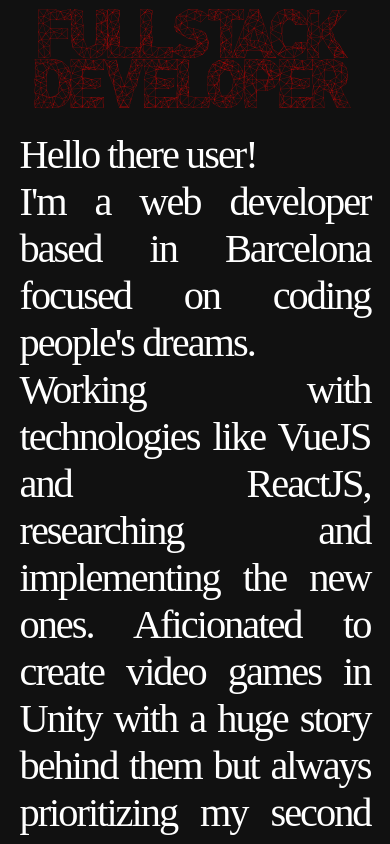
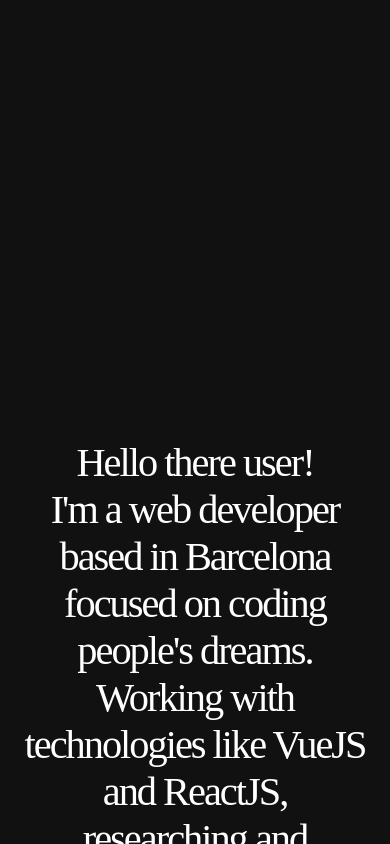
Before and after one commit to sergiJimenez/columbuscode, a Vue app: page / in a window 390 px wide. Shown: the part 2060-2904 px from the top of the page. Built offline with nearby package versions, Linux system fonts and the light colour scheme; a web font is replaced by a local one.

Commit message:
Thinking about the titles... And making responsive and margin to mobiles

```diff
--- a/src/components/whoamiLayout.vue
+++ b/src/components/whoamiLayout.vue
@@ -67,7 +67,6 @@
         align-items: center;
         justify-content: center;
         background-color: #111111;
-        /* background-color: aquamarine; */
     }
 
     .fullstackDeveloperDiv {
@@ -202,7 +201,7 @@
     .contentInformationWhoIAm {
         display: flex;
         width: 80%;
-        text-align: justify;
+        text-align: center;
         margin-top: 2%;
         justify-content: center;
         font-family: "SF-Pro-Ultralight";
@@ -221,6 +220,8 @@
         .contentInformationWhoIAm {
             font-size: 10.35vw;
             width: 90%;
+            margin-top: auto;
+            margin-bottom: 20%;
         }
     }
 </style>
```
